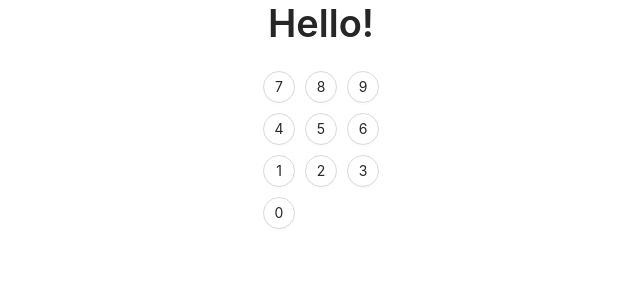
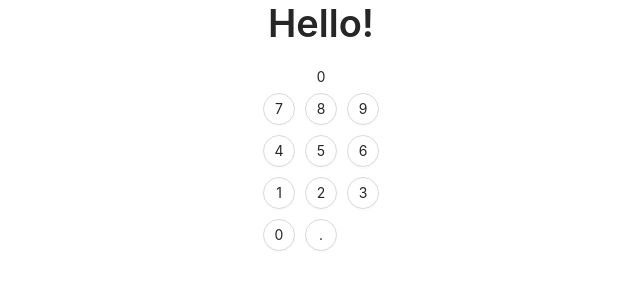
Before and after one commit to spacepolice10/react-calc, a React (Vite) app: page / in a window 1280 px wide. Shown: the top 300 px of the page, without its empty margins (319-959 px from the left). Built offline with nearby package versions, Linux system fonts and the light colour scheme.

Commit message:
feat: add redux config

```diff
--- a/package.json
+++ b/package.json
@@ -8,9 +8,11 @@
     "preview": "vite preview"
   },
   "dependencies": {
+    "@reduxjs/toolkit": "^1.7.2",
     "antd": "^4.18.8",
     "react": "^17.0.2",
-    "react-dom": "^17.0.2"
+    "react-dom": "^17.0.2",
+    "react-redux": "^7.2.6"
   },
   "devDependencies": {
     "@vitejs/plugin-react": "^1.0.7",
--- a/src/App.jsx
+++ b/src/App.jsx
@@ -1,5 +1,6 @@
-import { Typography } from 'antd';
-import Numbers from './components/Numbers';
+import { Typography } from 'antd'
+import Numbers from './components/Numbers'
+import Input from './components/Input'
 
 const { Title } = Typography;
 const style = {display: 'flex', justifyContent: 'center', alignItems: 'center', flexDirection: 'column'}
@@ -10,6 +11,7 @@ const App = () => {
       <Title>
         Hello!
       </Title>
+      <Input />
       <Numbers />
     </div>
   )
--- /dev/null
+++ b/src/components/Input.jsx
@@ -0,0 +1,13 @@
+import { useSelector } from "react-redux"
+import { inputState } from "../redux/addNumberSlice"
+
+const Input = () => {
+    const numbers = useSelector(inputState)
+    return (
+        <div>
+            {numbers}
+        </div>
+    )
+}
+
+export default Input
--- a/src/components/Numbers.jsx
+++ b/src/components/Numbers.jsx
@@ -1,13 +1,15 @@
 import { Row, Col, Button, Space } from 'antd'
-
+import { useDispatch } from 'react-redux'
+import { add } from '../redux/addNumberSlice'
 const style={margin: '5px'}
 
 const Numbers = () => {
+    const dispatch = useDispatch()
     return (
     <div>
         <Row justify='center'>
             <Col span={8}>
-                <Button style={style} shape='circle'>7</Button>
+                <Button onClick={() => {dispatch(add('8'))}} style={style} shape='circle'>7</Button>
             </Col>
             <Col span={8}>
                 <Button style={style} shape='circle'>8</Button>
@@ -39,8 +41,11 @@ const Numbers = () => {
             </Col>
         </Row>
         <Row>
-            <Col span={12}>
+            <Col span={8}>
                 <Button style={style} shape='circle'>0</Button>
+            </Col>
+            <Col span={8}>
+                <Button style={style} shape='circle'>.</Button>
             </Col>
         </Row>
     </div>
--- a/src/main.jsx
+++ b/src/main.jsx
@@ -3,10 +3,14 @@ import ReactDOM from 'react-dom'
 import 'antd/dist/antd.css';
 import './index.css'
 import App from './App'
+import store from './redux/store'
+import { Provider } from 'react-redux'
 
 ReactDOM.render(
   <React.StrictMode>
-    <App />
+    <Provider store={store}>
+      <App />
+    </Provider>
   </React.StrictMode>,
   document.getElementById('root')
 )
--- /dev/null
+++ b/src/redux/addNumberSlice.js
@@ -0,0 +1,16 @@
+import { createSlice } from '@reduxjs/toolkit'
+
+export const addNumberSlice = createSlice({
+    name: 'addNumber',
+    initialState: {
+      value: '0',
+    },
+    reducers: {
+      add: (state, action) => {
+        state.value += action.payload
+      },
+    },
+  })
+export const inputState = (state) => state.addNumber.value
+export const { add } = addNumberSlice.actions
+export default addNumberSlice.reducer
--- /dev/null
+++ b/src/redux/store.js
@@ -0,0 +1,7 @@
+import { configureStore } from '@reduxjs/toolkit'
+import addNumberReducer from './addNumberSlice'
+export default configureStore({
+  reducer: {
+    addNumber: addNumberReducer
+  },
+})
```
Also changed, not shown: 1 other file (tests, documents, lock files or other folders).
